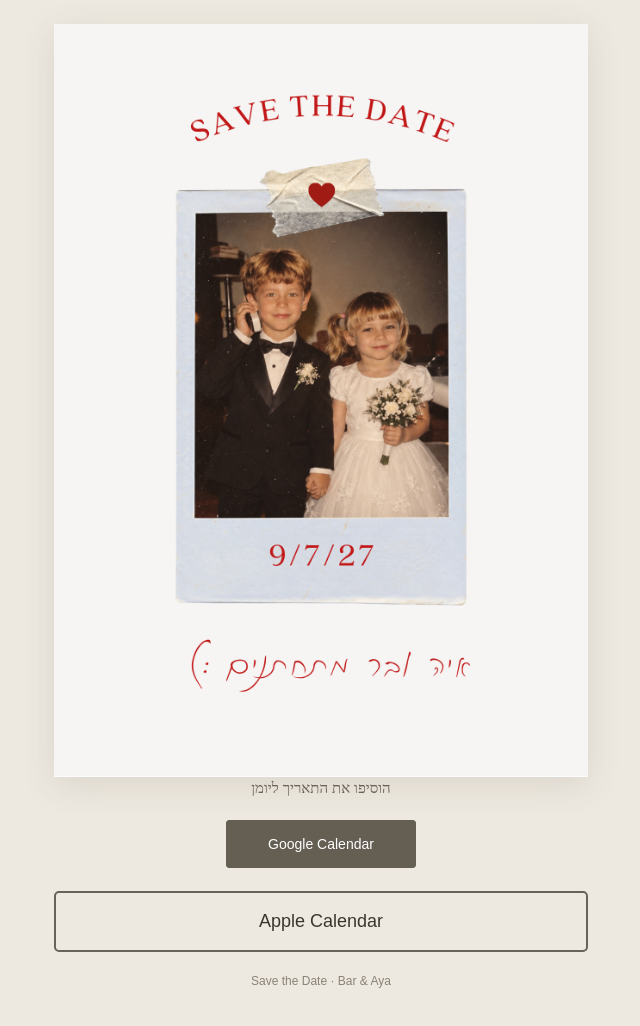
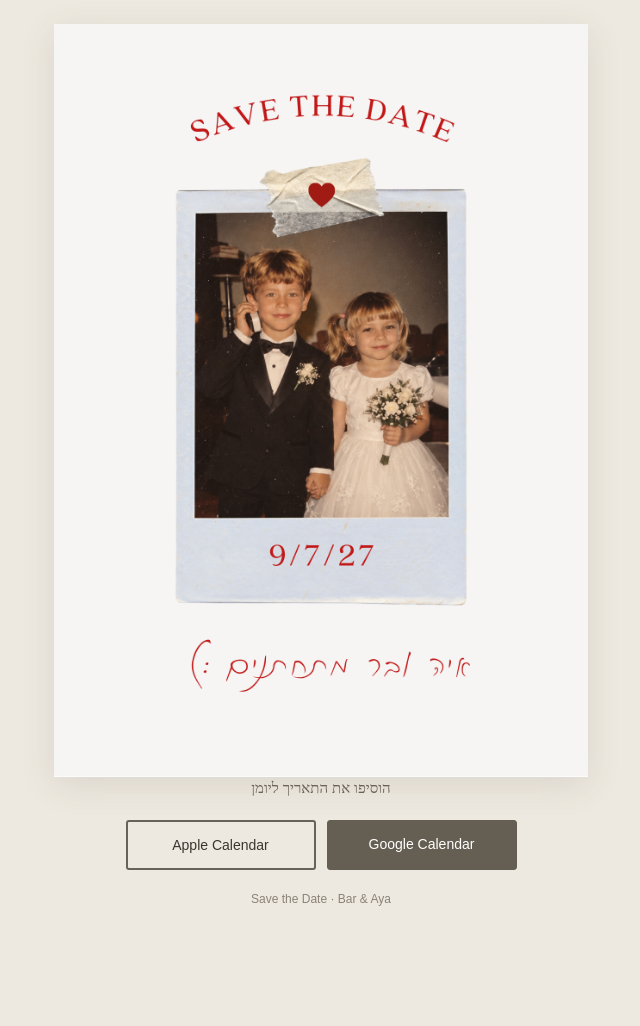
Before and after one commit to KURZBERG/aya-and-bar-save-the-date, a plain HTML site: page index.html in a window 1280 px wide. Shown: the whole page, without its empty margins (319-959 px from the left). After the commit the page ends 952 px from the top, so only its background shows below. Drawn offline with Linux system fonts and the light colour scheme.

Commit message:
Update index.html

```diff
--- a/index.html
+++ b/index.html
@@ -15,7 +15,8 @@
 <p dir="rtl">הוסיפו את התאריך ליומן</p><div class="actions">
 <a class="btn" target="_blank" rel="noopener" href="https://calendar.google.com/calendar/render?action=TEMPLATE&amp;text=Bar%20%26%20Aya%20-%20Wedding&amp;dates=20270709T140000Z%2F20270709T210000Z&amp;details=Save%20the%20Date%21">Google Calendar</a>
 
-<a href="Bar-Aya-Wedding.ics" style="display:block;box-sizing:border-box;width:100%;padding:18px 20px;border:2px solid #686258;border-radius:5px;background:transparent;color:#39362f;text-align:center;text-decoration:none;font-family:Arial,sans-serif;font-size:18px;margin-top:12px;">Apple Calendar</a>
+
+<a class="btn" href="Bar-Aya-Wedding.ics" style="background:transparent;color:#39362f;border:2px solid #686258;">Apple Calendar</a>
 </div>
 <div class="foot">Save the Date · Bar &amp; Aya</div>
 </main></body></html>
```
